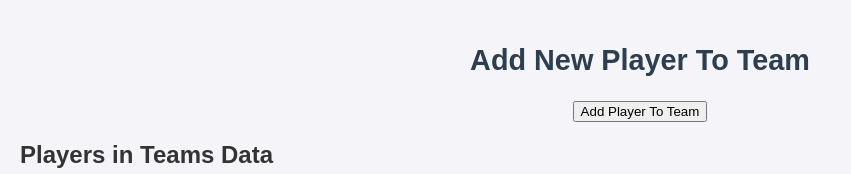
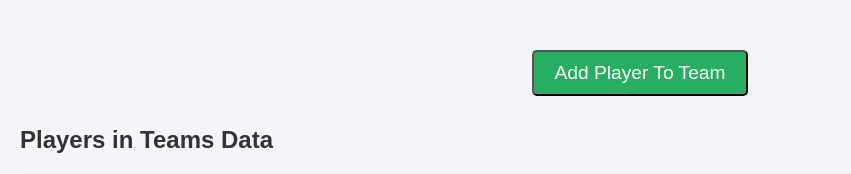
Before and after one commit to khaledalsaraireh/CS340-Project, a Flask app: page /team_rosters in a window 1280 px wide. Shown: the part 261-435 px from the top of the page, without its empty margins (0-851 px from the left). Run offline with Flask 3, Linux system fonts and the light colour scheme; data that the repository does not hold is empty; some libraries are stand-ins or nearby versions.

Commit message:
Fixed some minor styling issues

```diff
--- a/app.py
+++ b/app.py
@@ -10,18 +10,18 @@ from flask import request                                #type: ignore
 
 app = Flask(__name__)
 
-app.config['MYSQL_HOST'] = 'classmysql.engr.oregonstate.edu'
+'''app.config['MYSQL_HOST'] = 'classmysql.engr.oregonstate.edu'
 app.config['MYSQL_USER'] = 'cs340_palmerj2'
 app.config['MYSQL_PASSWORD'] = '0690' # last 4 of onid
 app.config['MYSQL_DB'] = 'cs340_palmerj2'
-app.config['MYSQL_CURSORCLASS'] = "DictCursor"
+app.config['MYSQL_CURSORCLASS'] = "DictCursor" '''
 
 
-'''app.config['MYSQL_HOST'] ='localhost'
+app.config['MYSQL_HOST'] ='localhost'
 app.config['MYSQL_USER'] ='root'
 app.config['MYSQL_PASSWORD'] = 'root'
 app.config['MYSQL_DB'] = '340testenv'
-app.config['MYSQL_CURSORCLASS'] = "DictCursor" '''
+app.config['MYSQL_CURSORCLASS'] = "DictCursor"
 mysql = MySQL(app)
 
 
--- a/templates/add_roster.j2
+++ b/templates/add_roster.j2
@@ -52,7 +52,7 @@ Source URL: https://github.com/osu-cs340-ecampus/flask-starter-app/blob/master/b
                   <option value="0">False</option>
                </select>
             </fieldset>
-            <button>Add Player To Team</button>
+            <button class="addnew">Add Player To Team</button>
           </form>
         </section>
       </main>
--- a/templates/add_team_owner.j2
+++ b/templates/add_team_owner.j2
@@ -37,7 +37,7 @@ Source URL: https://github.com/osu-cs340-ecampus/flask-starter-app/blob/master/b
                         <label for="dateOfBirth">Date of Birth</label>
                         <input type="date" name="dateOfBirth" id="dateOfBirth">
                     </fieldset>
-                    <button>Add Team Owner</button>
+                    <button class="addnew">Add Team Owner</button>
                 </form>
         </section>
         </main>
--- a/templates/team_owners.j2
+++ b/templates/team_owners.j2
@@ -27,9 +27,9 @@ Source URL: https://github.com/osu-cs340-ecampus/flask-starter-app/blob/master/b
       <main>
          <section>
 
-            <h2>Add New Team Owner</h2>
+
             <form action="/add_team_owner" method="GET">
-               <button>Add Team Owner</button>
+               <button class="addnew">Add Team Owner</button>
             </form>
 
         </section>
--- a/templates/team_rosters.j2
+++ b/templates/team_rosters.j2
@@ -27,9 +27,9 @@ Source URL: https://github.com/osu-cs340-ecampus/flask-starter-app/blob/master/b
       <main>
         <section>
 
-         <h2>Add New Player To Team</h2>
+
          <form action="/add_roster" method="GET">
-            <button>Add Player To Team</button>
+            <button class="addnew">Add Player To Team</button>
           </form>
         </section>
         <section>
--- a/templates/update_roster.j2
+++ b/templates/update_roster.j2
@@ -52,7 +52,7 @@ Source URL: https://github.com/osu-cs340-ecampus/flask-starter-app/blob/master/b
                   <option value="0"{%if data[0].playerActiveOnTeam == 0 %}selected{%endif%}>False</option>
                </select>
             </fieldset>
-            <button>Update Relationship</button>
+            <button class="addnew">Update Relationship</button>
           </form>
       </main>
       <footer>
--- a/templates/update_team_owner.j2
+++ b/templates/update_team_owner.j2
@@ -37,7 +37,7 @@ Source URL: https://github.com/osu-cs340-ecampus/flask-starter-app/blob/master/b
                 <label for="dateOfBirth">Date of Birth</label>
                 <input type="date" name="dateOfBirth" id="dateOfBirth" value="{{data[0].dateOfBirth}}">
             </fieldset>
-            <button>Submit Update</button>
+            <button class="addnew">Submit Update</button>
             </form>
         </section>
    </main>
```
